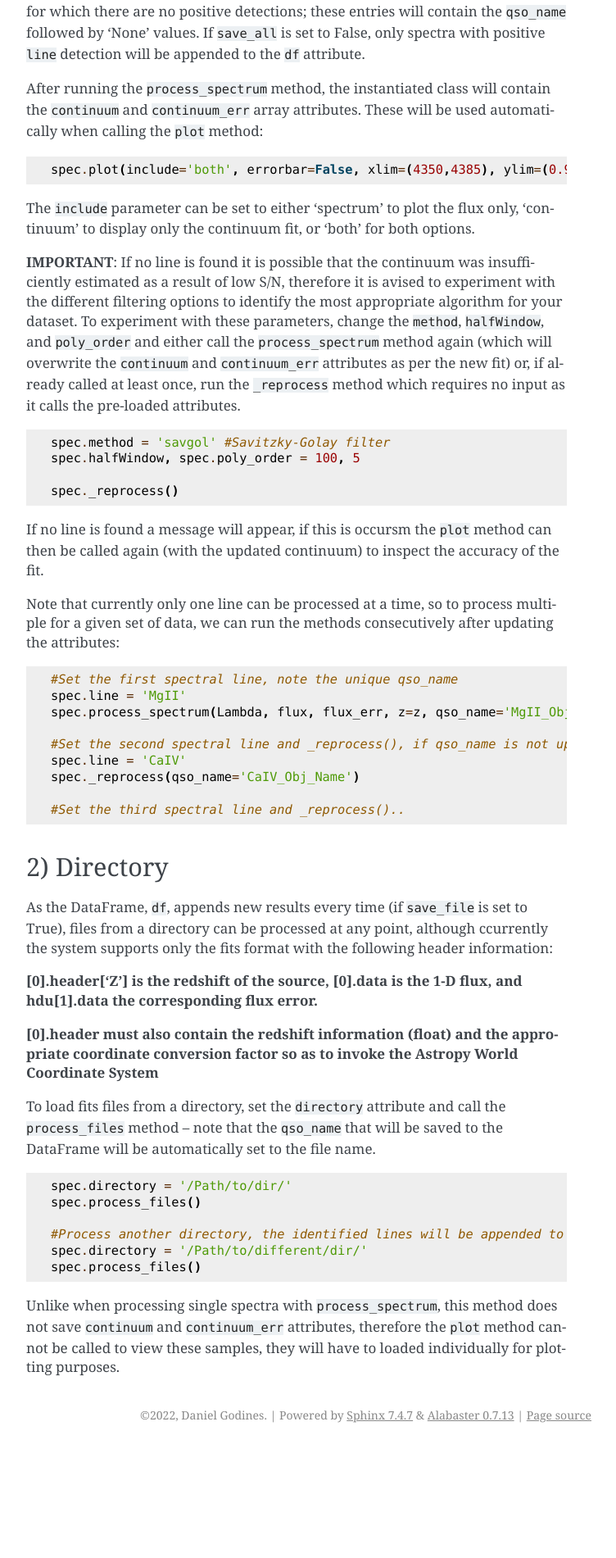
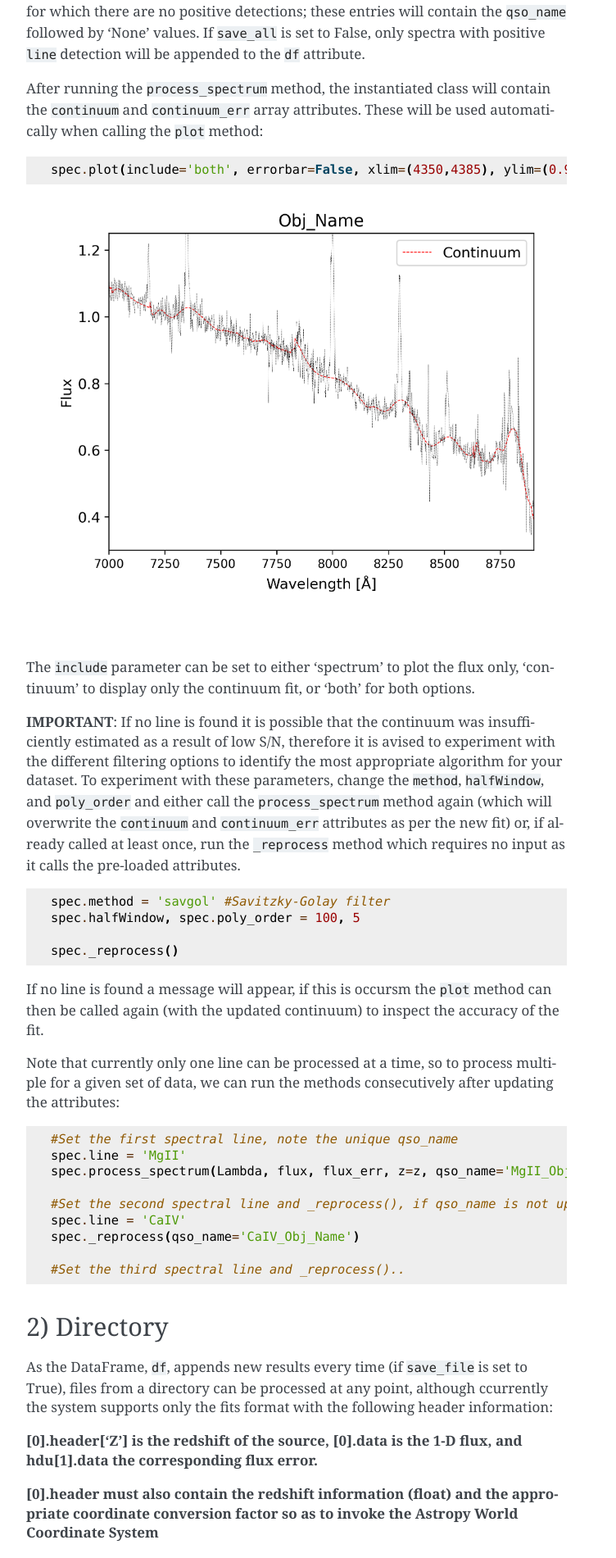
Before and after one commit to Professor-G/LineDetect, a Sphinx documentation site: the page built from docs/source/Examples.rst, in a window 1280 px wide. Shown: the part 831-2732 px from the top of the page at 82% size, without its empty margins (388-1140 px from the left). Built offline with Sphinx 7.4.7, drawn with Linux system fonts in a browser that asks for light colours; pages that are not in the unit, such as notebooks, are missing from menus; before the commit the page ends 2597 px from its top, so only the background shows below that.

Commit message:
added MgII example Figure

```diff
--- a/docs/source/Examples.rst
+++ b/docs/source/Examples.rst
@@ -29,6 +29,12 @@ After running the ``process_spectrum`` method, the instantiated class will conta
 .. code-block:: python
 
     spec.plot(include='both', errorbar=False, xlim=(4350,4385), ylim=(0.9,1.9),savefig=False)
+
+.. figure:: _static/Example_MgII.png
+    :align: center
+    :class: with-shadow with-border
+    :width: 600px
+|
 
 The ``include`` parameter can be set to either 'spectrum' to plot the flux only, 'continuum' to display only the continuum fit, or 'both' for both options.
 
```
Also changed, not shown: docs/source/_static/Example_MgII.png (added), 1 other file.
